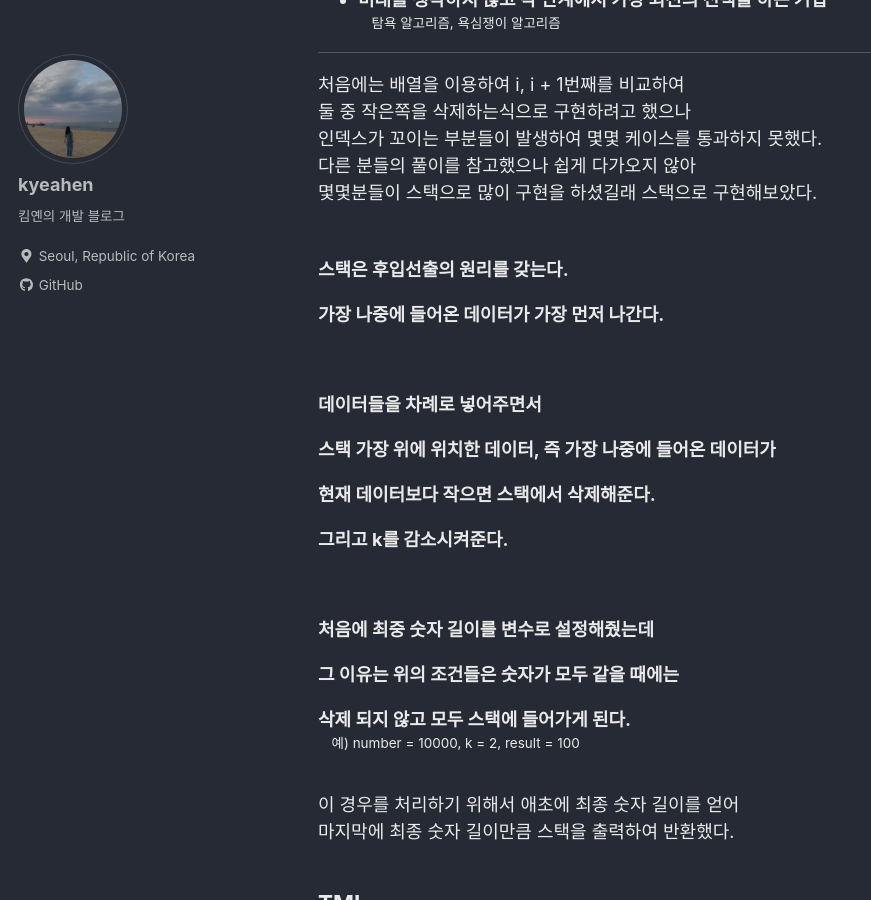
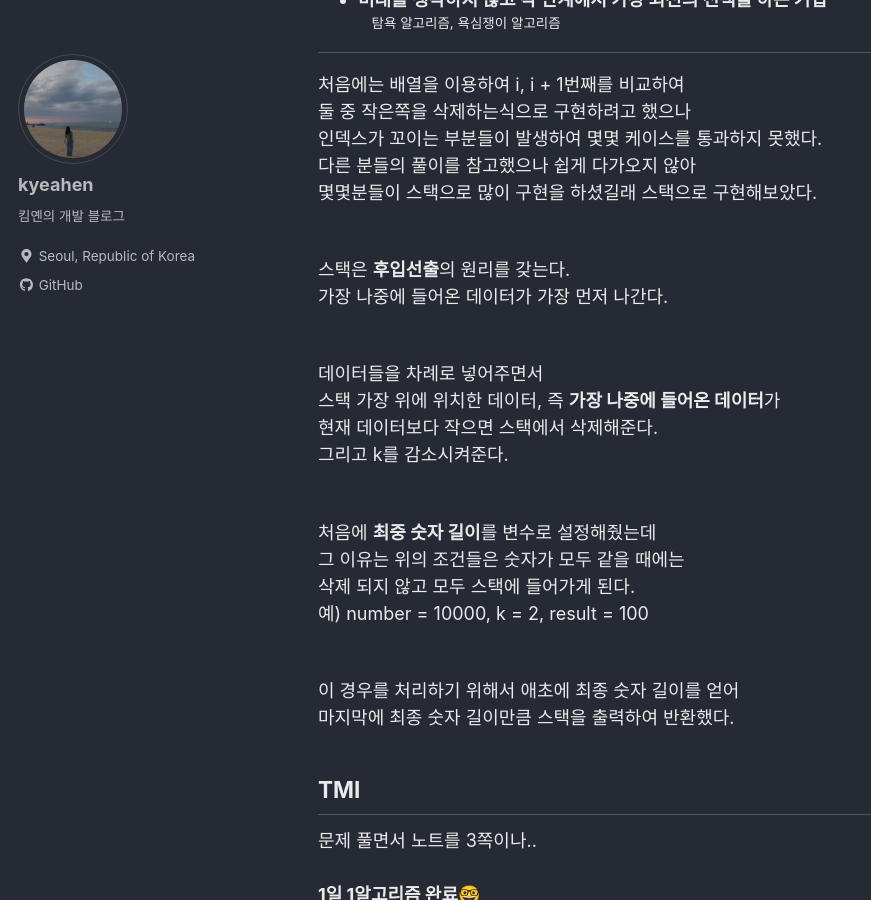
Before and after one commit to kyeahen/kyeahen.github.io, a Jekyll site: the page built from _posts/2020-03-09-[프로그래머스] 42883 큰 수 만들기.md, in a window 1280 px wide and 900 px high, scrolled down 1318 px. Shown: the whole window, without its empty margins (0-871 px from the left). Built offline with Jekyll 4.4.1, drawn with Linux system fonts in a browser that asks for light colours; cached includes are drawn as plain includes; nearby versions of some CDN libraries; comment, search, counter and statistics services are not loaded.

Commit message:
Modify post 42883 큰 수 만들기

```diff
--- a/_posts/2020-03-09-[프로그래머스] 42883 큰 수 만들기.md
+++ b/_posts/2020-03-09-[프로그래머스] 42883 큰 수 만들기.md
@@ -38,21 +38,23 @@
 인덱스가 꼬이는 부분들이 발생하여 몇몇 케이스를 통과하지 못했다. <br>
 다른 분들의 풀이를 참고했으나 쉽게 다가오지 않아 <br>
 몇몇분들이 스택으로 많이 구현을 하셨길래 스택으로 구현해보았다. <br>
-<br>
+<br/>
 
 스택은 **후입선출**의 원리를 갖는다. <br>
 가장 나중에 들어온 데이터가 가장 먼저 나간다. <br>
-<br>
+<br/>
+
 데이터들을 차례로 넣어주면서 <br>
 스택 가장 위에 위치한 데이터, 즉 **가장 나중에 들어온 데이터**가 <br>
 현재 데이터보다 작으면 스택에서 삭제해준다. <br>
 그리고 k를 감소시켜준다. <br>
- <br>
+<br/>
+
 처음에 **최중 숫자 길이**를 변수로 설정해줬는데<br>
 그 이유는 위의 조건들은 숫자가 모두 같을 때에는<br>
 삭제 되지 않고 모두 스택에 들어가게 된다. <br>
-: 예) number = 10000, k = 2, result = 100 <br>
- <br>
+예) number = 10000, k = 2, result = 100 <br>
+ <br/>
 
 이 경우를 처리하기 위해서 애초에 최종 숫자 길이를 얻어 <br>
 마지막에 최종 숫자 길이만큼 스택을 출력하여 반환했다. <br>
```
